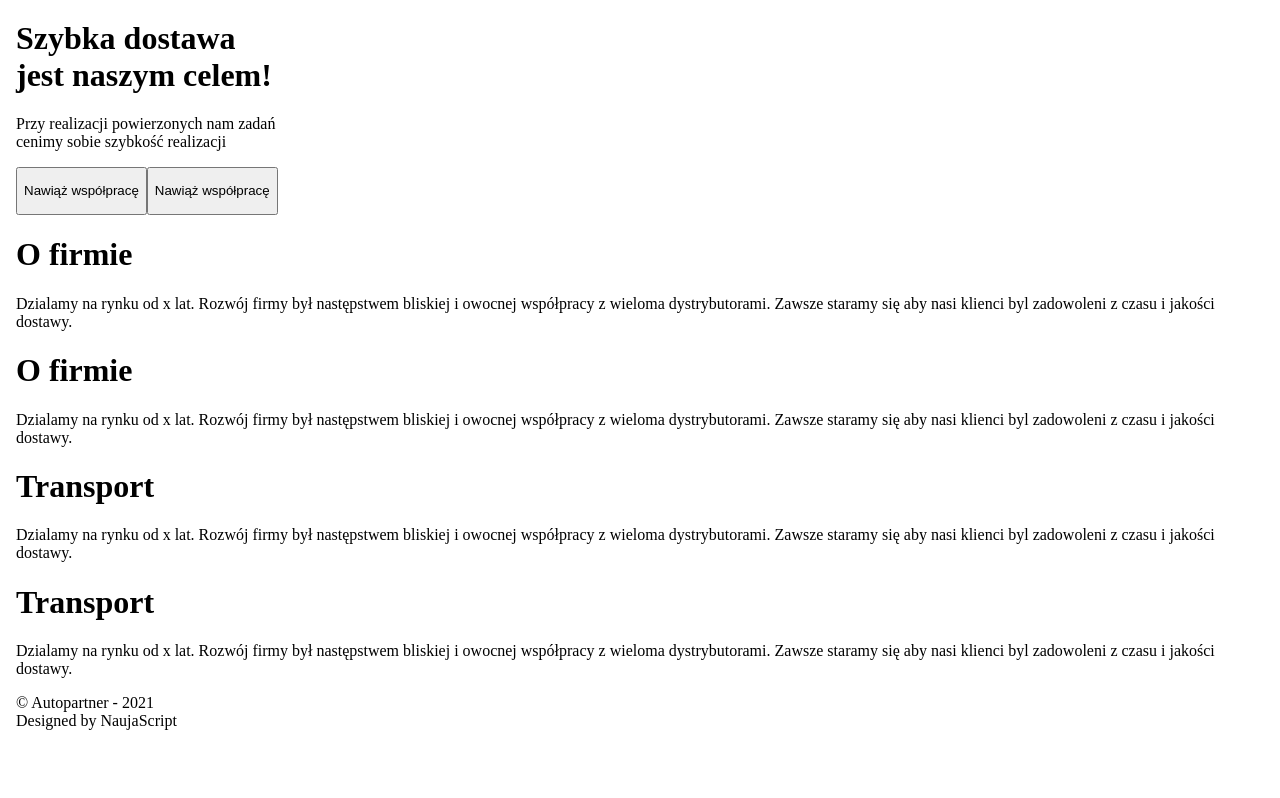
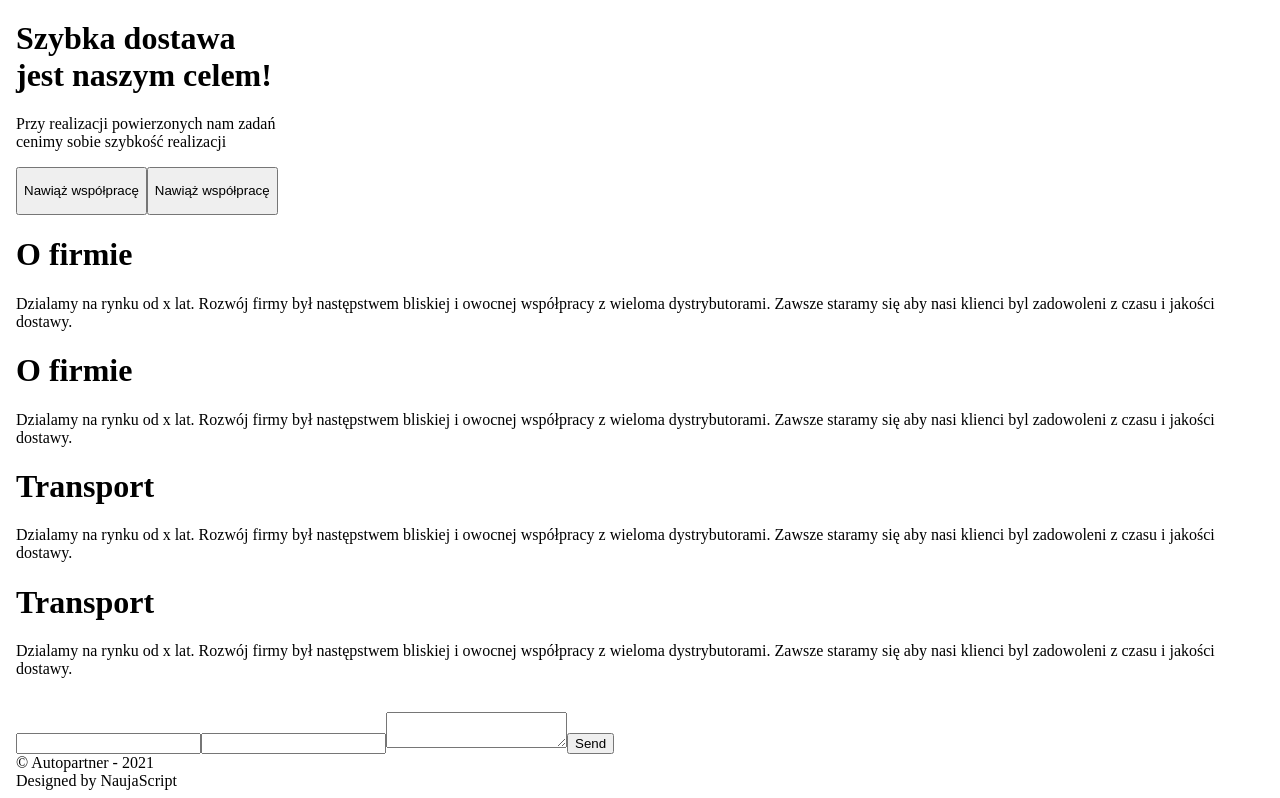
Before and after one commit to dewolaj881/autopartner, a Next.js app: page / in a window 1280 px wide. Shown: the part 376-1174 px from the top of the page. Before the commit the page ends 1114 px from the top, so only its background shows below. Built offline with nearby package versions, Linux system fonts and the light colour scheme.

Commit message:
test: form recaptcha2

```diff
--- a/components/Form.js
+++ b/components/Form.js
@@ -1,6 +1,6 @@
 import React from 'react';
 import emailjs from 'emailjs-com';
-
+<script src="https://www.google.com/recaptcha/api.js" async defer></script>
 // import './ContactUs.css';
 
 export default function ContactUs() {
@@ -19,7 +19,15 @@ export default function ContactUs() {
 
   return (
     <div>
-      {/* <form className="contact-form" onSubmit={sendEmail}>
+      <form className="contact-form" action="?" method="POST" onSubmit={sendEmail}>
+        <div class="g-recaptcha" data-sitekey="6Ldm0SQbAAAAAAQ9gu6QvXKe0HY85o15keGs4l5o"></div>
+        <br />
+        <input type="text" name="name" />
+        <input type="email" name="email" />
+        <textarea name="message" />
+        <input type="submit" value="Send" />
+      </form>
+      {/* <form  >
         <input type="text" name="name" />
         <input type="email" name="email" />
         <textarea name="message" />
```
